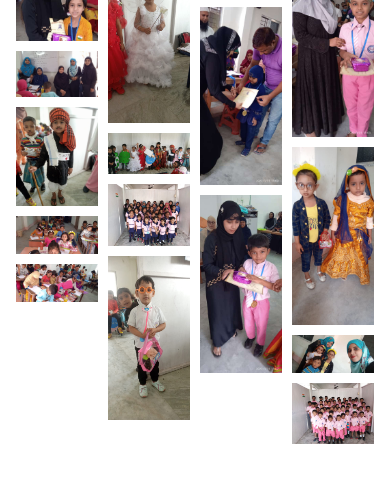
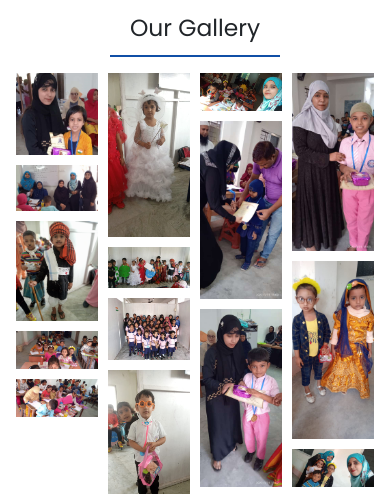
Before and after one commit to AdnanKhurshid26/alhamd-schools, a plain HTML site: page gallery.html in a window 390 px wide. Shown: the part 124-618 px from the top of the page. Drawn offline with nearby package versions, Linux system fonts and the light colour scheme.

```diff
--- a/css/responsive.css
+++ b/css/responsive.css
@@ -178,6 +178,10 @@
     .bottom p {
         font-size: 3.2vw;
     }
+    /************************* GALLERY*************************************/
+    #gallery {
+        padding-top: 14vh;
+    }
     /************************* CONTACT PAGE*************************************/
     #contact-page {
         padding-top: 14vh;
```
